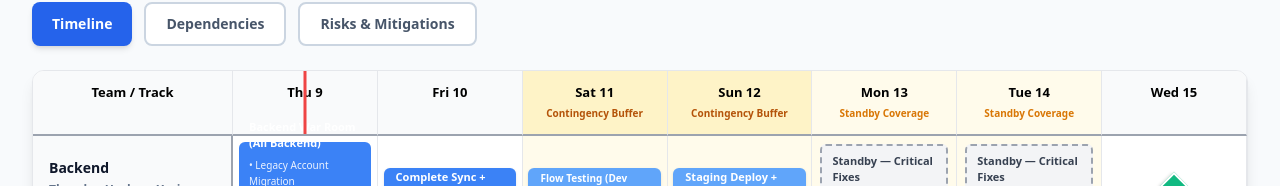
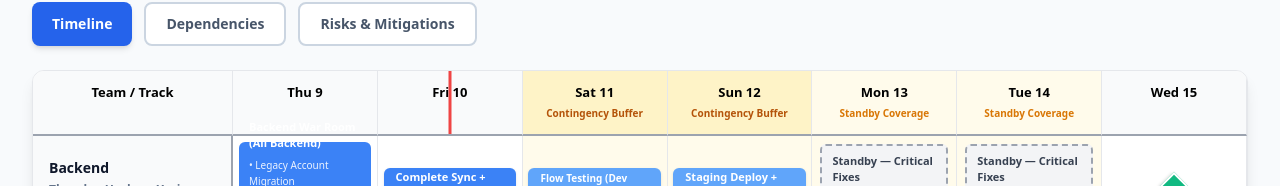
Before and after one commit to mishalcAllion/dynamictrip-delivery-plan, a plain HTML site: page index.html in a window 1280 px wide. Shown: the part 142-328 px from the top of the page. Drawn offline with nearby package versions, Linux system fonts and the light colour scheme.

Commit message:
Move TODAY marker to Fri Apr 10

```diff
--- a/index.html
+++ b/index.html
@@ -135,11 +135,11 @@
 
         <!-- Header row -->
         <div class="gantt-day-header" style="grid-column: 1;">Team / Track</div>
+        <div class="gantt-day-header">Thu 9</div>
         <div class="gantt-day-header" style="position: relative;">
-          Thu 9
+          Fri 10
           <div class="today-line"><div class="today-label">TODAY</div></div>
         </div>
-        <div class="gantt-day-header">Fri 10</div>
         <div class="gantt-day-header" style="background: #fef3c7;">Sat 11<br><span class="text-[10px] text-amber-700 font-bold">Contingency Buffer</span></div>
         <div class="gantt-day-header" style="background: #fef3c7;">Sun 12<br><span class="text-[10px] text-amber-700 font-bold">Contingency Buffer</span></div>
         <div class="gantt-day-header" style="background: #fffbeb;">Mon 13<br><span class="text-[10px] text-amber-600 font-bold">Standby Coverage</span></div>
```
